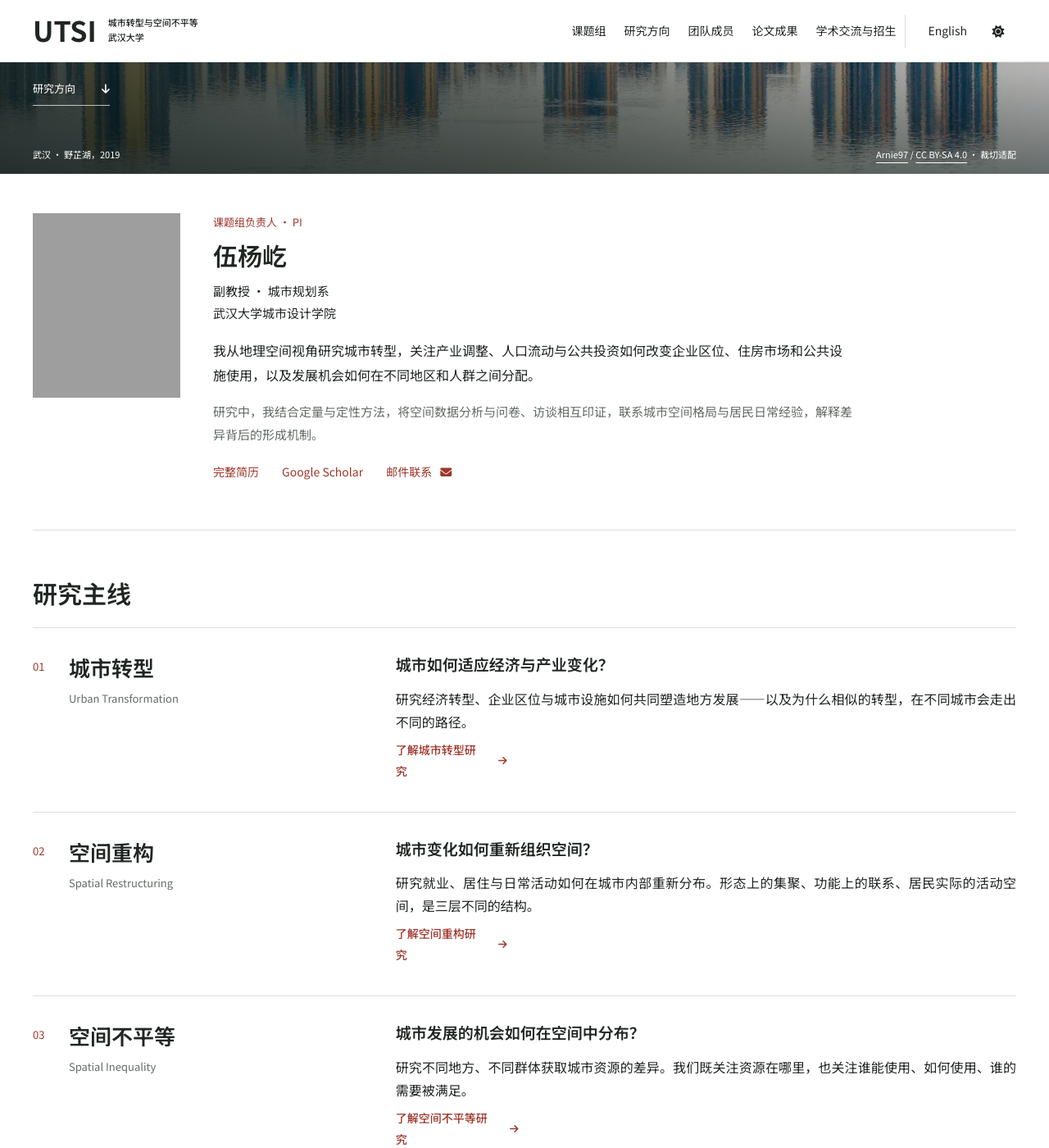
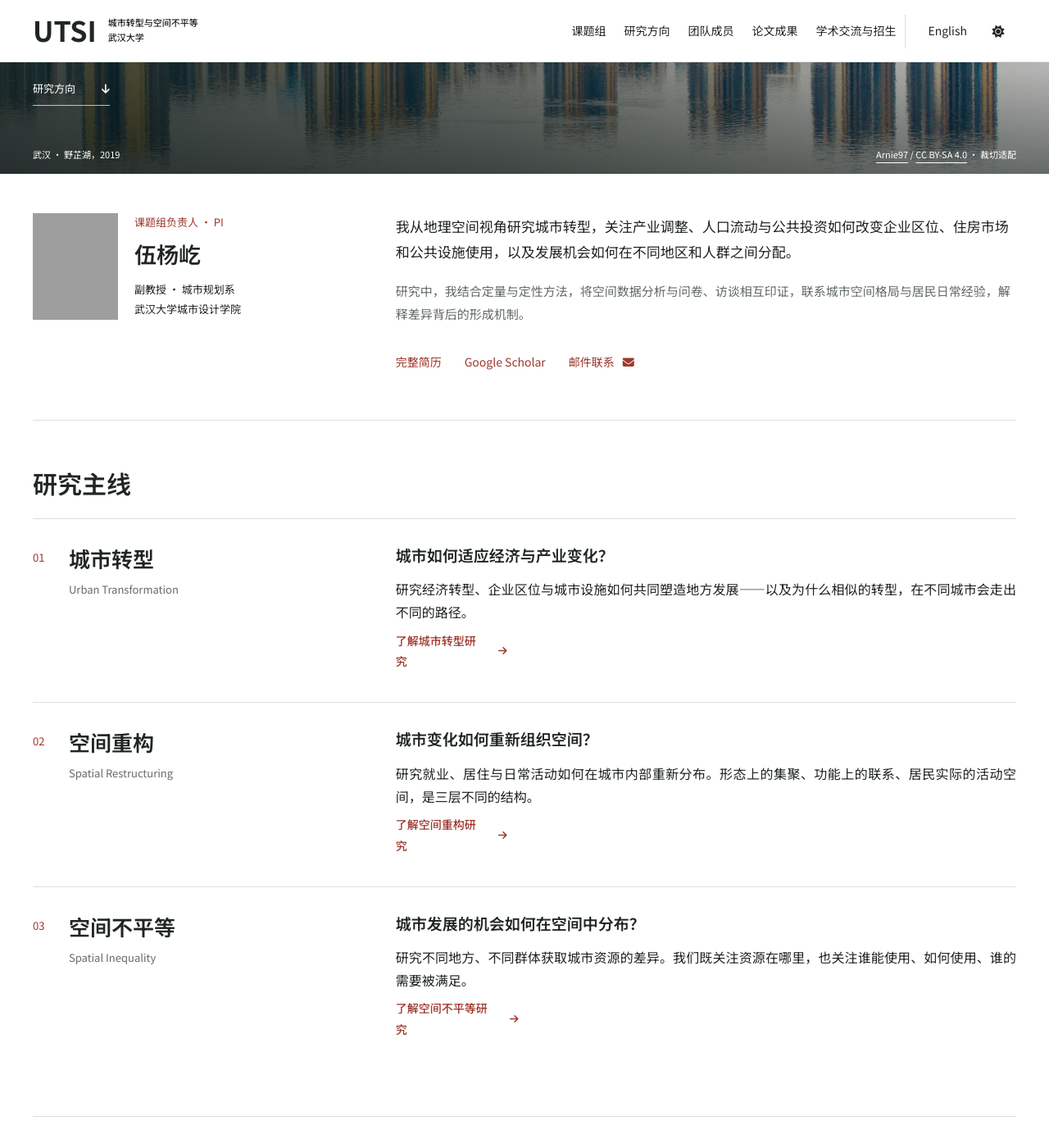
Before and after one commit to Yangyi-Wu/Yangyi-Wu.github.io, a Jekyll site: the page built from _pages/zh-about.md, in a window 1280 px wide and 1400 px high, scrolled down 394 px. Shown: the whole window at 82% size. Built offline with Jekyll 4.4.1, drawn with Linux system fonts in a browser that asks for light colours; grey boxes are pictures that could not be loaded.

Commit message:
Align homepage PI identity and research statement columns

```diff
--- a/_includes/home-content.html
+++ b/_includes/home-content.html
@@ -26,12 +26,15 @@
   </header>
   <section class="home-section home-profile" aria-labelledby="home-pi-name">
     <div class="home-pi-profile" id="home-pi">
+      <div class="home-pi-person">
       <img src="{{ '/images/yangyi-wu-portrait.png' | relative_url }}?v=20260928-2" width="180" height="225" alt="{{ g.pi_name }}" loading="lazy" decoding="async">
       <div class="home-pi-identity">
         <p class="group-eyebrow">{% if page.lang == 'zh' %}课题组负责人 · PI{% else %}Principal investigator{% endif %}</p>
         <h2 id="home-pi-name">{{ g.pi_name }}</h2>
       </div>
       <p class="home-pi-role">{{ g.pi_role }}<br>{{ g.affiliation }}</p>
+      </div>
+      <div class="home-pi-description">
       <div class="home-pi-bio">
         <p>{{ home.pi_statement }}</p>
         <p>{{ home.pi_approach }}</p>
@@ -41,6 +44,7 @@
         <a href="{{ site.author.googlescholar }}">Google Scholar</a>
         <a href="mailto:yangyi.wu@whu.edu.cn">{% if page.lang == 'zh' %}邮件联系{% else %}Email{% endif %} <i class="fa-regular fa-envelope" aria-hidden="true"></i></a>
       </nav>
+      </div>
     </div>
   </section>
   <section class="home-section home-research" aria-labelledby="home-research-title">
--- a/_sass/layout/_research-site.scss
+++ b/_sass/layout/_research-site.scss
@@ -126,15 +126,17 @@ a:focus-visible, input:focus-visible, button:focus-visible, select:focus-visible
 .home-introduction-copy { min-width: 0; }
 .home-introduction-copy .home-introduction-lead { font-size: 18px; line-height: 1.8; margin: 0; }
 .home-introduction-copy .home-approach { font-size: 15px; line-height: 1.8; margin: 18px 0 10px; color: var(--global-text-color-light); }
-.home-pi-profile { display: grid; grid-template-columns: 180px minmax(0,1fr); gap: 10px 40px; align-content: start; min-width: 0; max-width: 1000px; scroll-margin-top: 110px; }
-.home-pi-profile > img { display: block; width: 180px; height: 225px; object-fit: cover; margin: 0; grid-row: 1 / span 4; }
+.home-pi-profile { display: grid; grid-template-columns: minmax(0,1fr) minmax(0,2fr); gap: 64px; align-items: start; min-width: 0; scroll-margin-top: 110px; }
+.home-pi-person { display: grid; grid-template-columns: 104px minmax(0,1fr); gap: 12px 20px; align-items: start; }
+.home-pi-person > img { display: block; width: 104px; height: 130px; object-fit: cover; margin: 0; grid-row: 1 / span 2; }
+.home-pi-description { min-width: 0; }
 .home-pi-profile .group-eyebrow { color: var(--global-link-color); margin: 0 0 10px; }
-.home-pi-profile h2 { font-size: 30px; line-height: 1.3; margin: 0; }
-.home-pi-profile .home-pi-role { grid-column: 2; font-size: 15px; line-height: 1.8; margin: 0; }
+.home-pi-profile h2 { font-size: 27px; line-height: 1.3; margin: 0; }
+.home-pi-profile .home-pi-role { grid-column: 2; font-size: 13px; line-height: 1.8; margin: 0; }
 .home-pi-profile .home-pi-bio { grid-column: 2; font-size: 15px; line-height: 1.8; margin: 0; }
-.home-pi-profile .home-pi-bio p { font-size: 16px; line-height: 1.85; margin: 8px 0 16px; }
+.home-pi-profile .home-pi-bio p { font-size: 17px; line-height: 1.85; margin: 0 0 18px; }
 .home-pi-profile .home-pi-bio p:last-child { font-size: 15px; color: var(--global-text-color-light); margin-bottom: 0; }
-.home-pi-links { grid-column: 2; }
+.home-pi-links { margin-top: 24px; }
 .home-pi-identity { min-width: 0; }
 .home-content > .home-section { max-width: 1280px; margin: 0 auto; padding: 56px 40px; }
 .home-content h2 { scroll-margin-top: 100px; }
@@ -348,7 +350,10 @@ a:focus-visible, input:focus-visible, button:focus-visible, select:focus-visible
   .home-hero .group-home-title { font-size: 50px; }
   .home-highlight { gap: 40px; }
   .home-highlight h3 { font-size: 26px; }
-  .home-introduction, .home-research-areas section { column-gap: 40px; }
+  .home-introduction, .home-pi-profile, .home-research-areas section { column-gap: 40px; }
+  .home-pi-person { grid-template-columns: 88px minmax(0,1fr); column-gap: 16px; }
+  .home-pi-person > img { width: 88px; height: 110px; }
+  .home-pi-profile h2 { font-size: 24px; }
 }
 @media (max-width: 767px) {
   .masthead__inner-wrap { padding: 10px 24px; }
@@ -377,13 +382,12 @@ a:focus-visible, input:focus-visible, button:focus-visible, select:focus-visible
   .home-section-label h2 { font-size: 26px; margin: 0; }
   .home-introduction-copy { display: block; }
   .home-introduction-copy .home-introduction-lead { font-size: 17px; margin-bottom: 22px; }
-  .home-pi-profile { grid-template-columns: 110px minmax(0,1fr); gap: 16px 20px; }
-  .home-pi-profile > img { width: 110px; height: auto; aspect-ratio: 4 / 5; grid-row: 1; }
+  .home-pi-profile { grid-template-columns: 1fr; gap: 28px; }
   .home-pi-profile h2 { font-size: 25px; }
   .home-pi-profile .home-pi-role { font-size: 13px; }
   .home-pi-identity { align-self: center; }
   .home-pi-profile .group-eyebrow { font-size: 11px; }
-  .home-pi-profile .home-pi-role, .home-pi-profile .home-pi-bio, .home-pi-links { grid-column: 1 / -1; }
+  .home-pi-profile .home-pi-role { grid-column: 2; }
   .home-profile::before, .home-selected::before, .home-research::before, .home-bottom-grid::before { left: 24px; right: 24px; }
   .home-content > .home-section { padding: 36px 24px; }
   .home-section-heading h2, .home-research > h2 { font-size: 27px; }
```
